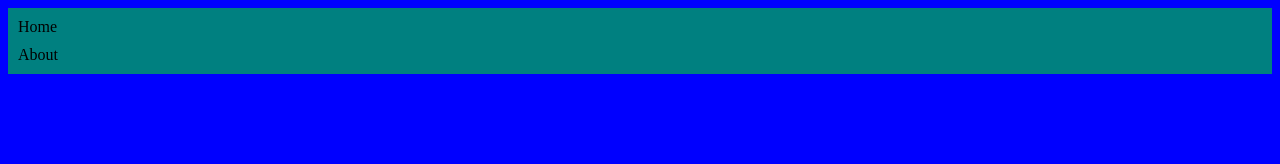
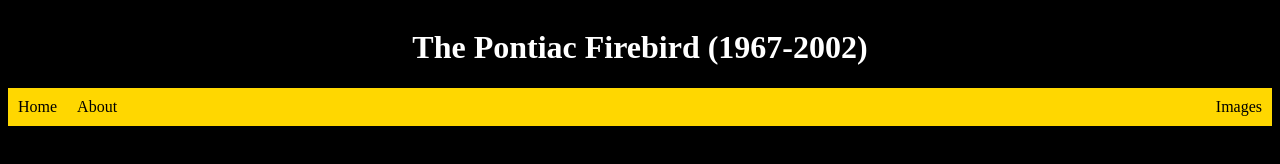
Before and after one commit to jbason01/project_1, a plain HTML site: page index.html in a window 1280 px wide. Drawn offline with Linux system fonts and the light colour scheme.

Commit message:
Website contents and theme chosen

```diff
--- a/index.html
+++ b/index.html
@@ -7,9 +7,11 @@
     <title>Document</title>
 </head>
 <body>
-    <nav>
+    <h1>The Pontiac Firebird (1967-2002)</h1>
+    <nav class="flex-nav">
         <div>Home</div>
         <div>About</div>
+        <div id="images">Images</div>
     </nav>
 </body>
 </html>
--- a/style.css
+++ b/style.css
@@ -1,15 +1,30 @@
 body {
     display: grid;
-    grid-template-columns: 1fr 3fr;
-    background-color: blue;
+    grid-template-columns: 1fr 3fr 1fr;
+    background-color: black;
+}
+
+h1 {
+    display: flex;
+    justify-content: center;
+    grid-column: 2/3;
+    color: white;
 }
 
 nav {
-    grid-column: 1/3;
-    background-color: teal;
-
+    grid-column: 1/4;
+    background-color: gold;
 }
 
 nav div {
     margin: 10px;
 }
+
+.flex-nav {
+    display: flex;
+    justify-content: flex-start;
+}
+
+#images {
+    margin-left: auto;
+}
```
